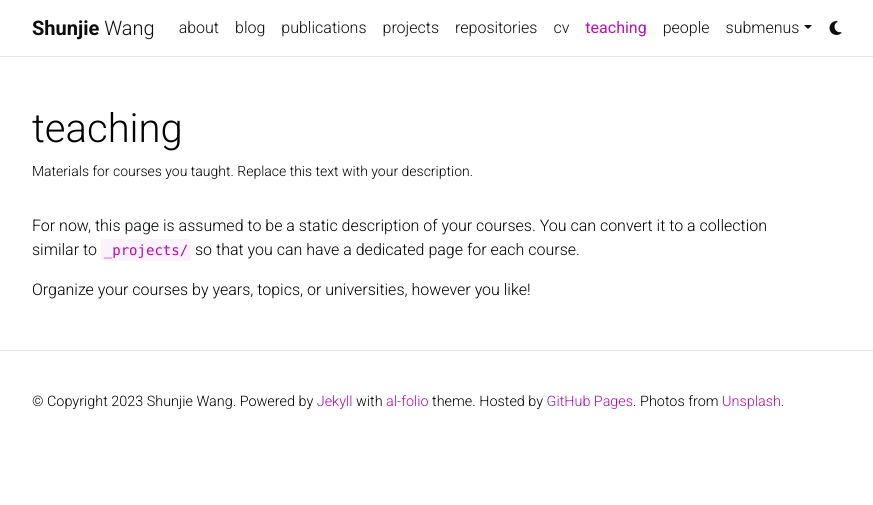
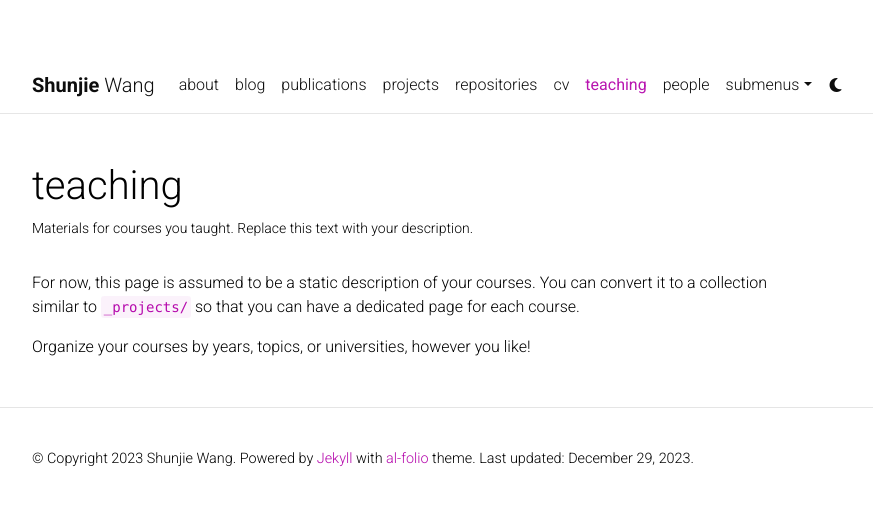
Before and after one commit to shunjiewang/shunjiewang.github.io, a Jekyll site: the page built from _pages/teaching.md, in a window 1280 px wide. Shown: the top 505 px of the page, without its empty margins (223-1096 px from the left). Built offline with Jekyll 4.4.1, drawn with Linux system fonts in a browser that asks for light colours; comment, search, counter and statistics services are not loaded; a style sheet for code colours, icons or effects is not loaded.

Commit message:
Update _config.yml

```diff
--- a/_config.yml
+++ b/_config.yml
@@ -11,16 +11,14 @@
   A simple, whitespace theme for academics. Based on [*folio](https://github.com/bogoli/-folio) design.
 footer_text: >
   Powered by <a href="https://jekyllrb.com/" target="_blank">Jekyll</a> with <a href="https://github.com/alshedivat/al-folio">al-folio</a> theme.
-  Hosted by <a href="https://pages.github.com/" target="_blank">GitHub Pages</a>.
-  Photos from <a href="https://unsplash.com" target="_blank">Unsplash</a>.
-keywords: jekyll, jekyll-theme, academic-website, portfolio-website  # add your own keywords or leave empty
+keywords:  # add your own keywords or leave empty
 
 lang: en # the language of your site (for example: en, fr, cn, ru, etc.)
 icon: 🗣️  # the emoji used as the favicon (alternatively, provide image name in /assets/img/)
 
 url: https://shunjiewang.github.io # the base hostname & protocol for your site
 baseurl:
-last_updated: false # set to true if you want to display last updated in the footer
+last_updated: true # set to true if you want to display last updated in the footer
 impressum_path:  # set to path to include impressum link in the footer, use the same path as permalink in a page, helps to conform with EU GDPR
 
 # -----------------------------------------------------------------------------
@@ -47,7 +45,7 @@
 # Layout
 # -----------------------------------------------------------------------------
 
-navbar_fixed: true
+navbar_fixed: false
 footer_fixed: false
 
 # Dimensions
@@ -103,8 +101,7 @@
 zotero_username: # your zotero username
 wechat_qr: # filename of your wechat qr-code saved as an image (e.g., wechat-qr.png if saved to assets/img/wechat-qr.png)
 
-contact_note: >
-  You can even add a little note about which of these is the best way to reach you.
+contact_note:
 
 # -----------------------------------------------------------------------------
 # Analytics and search engine verification
```
